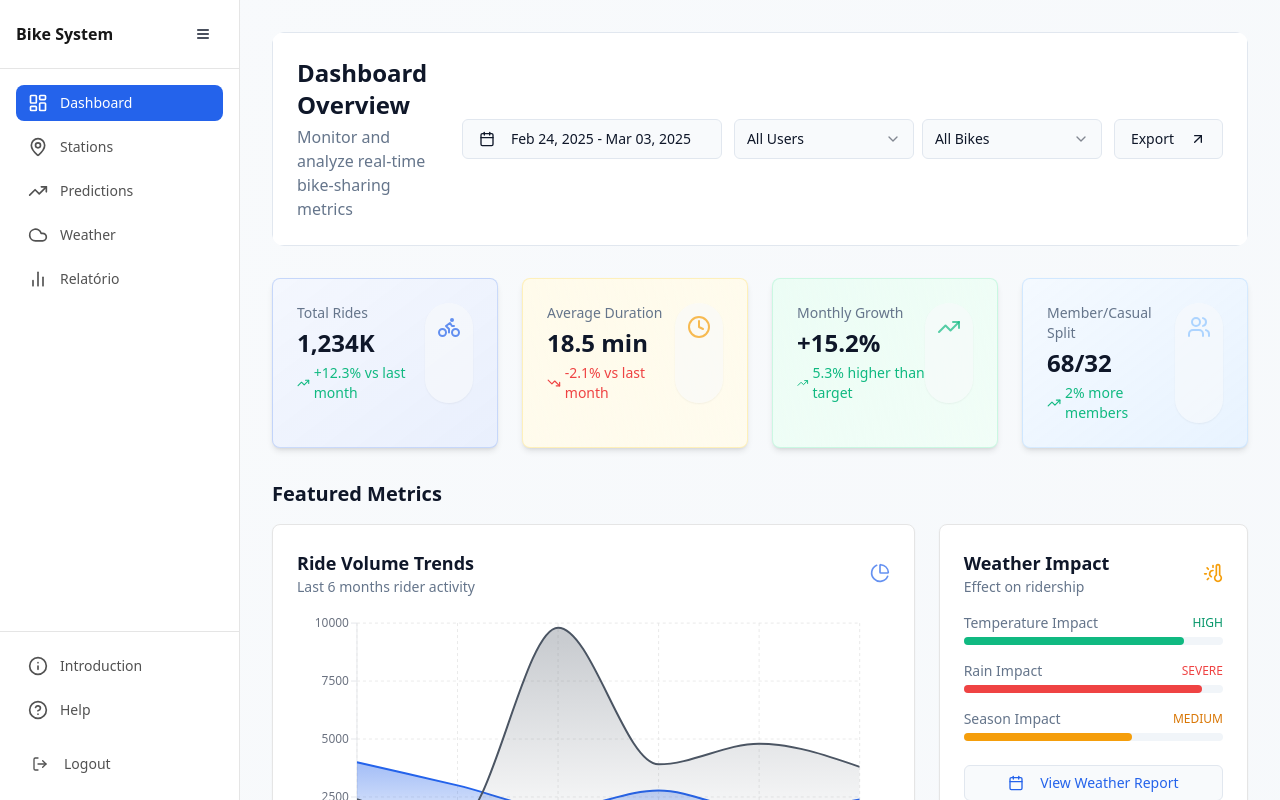
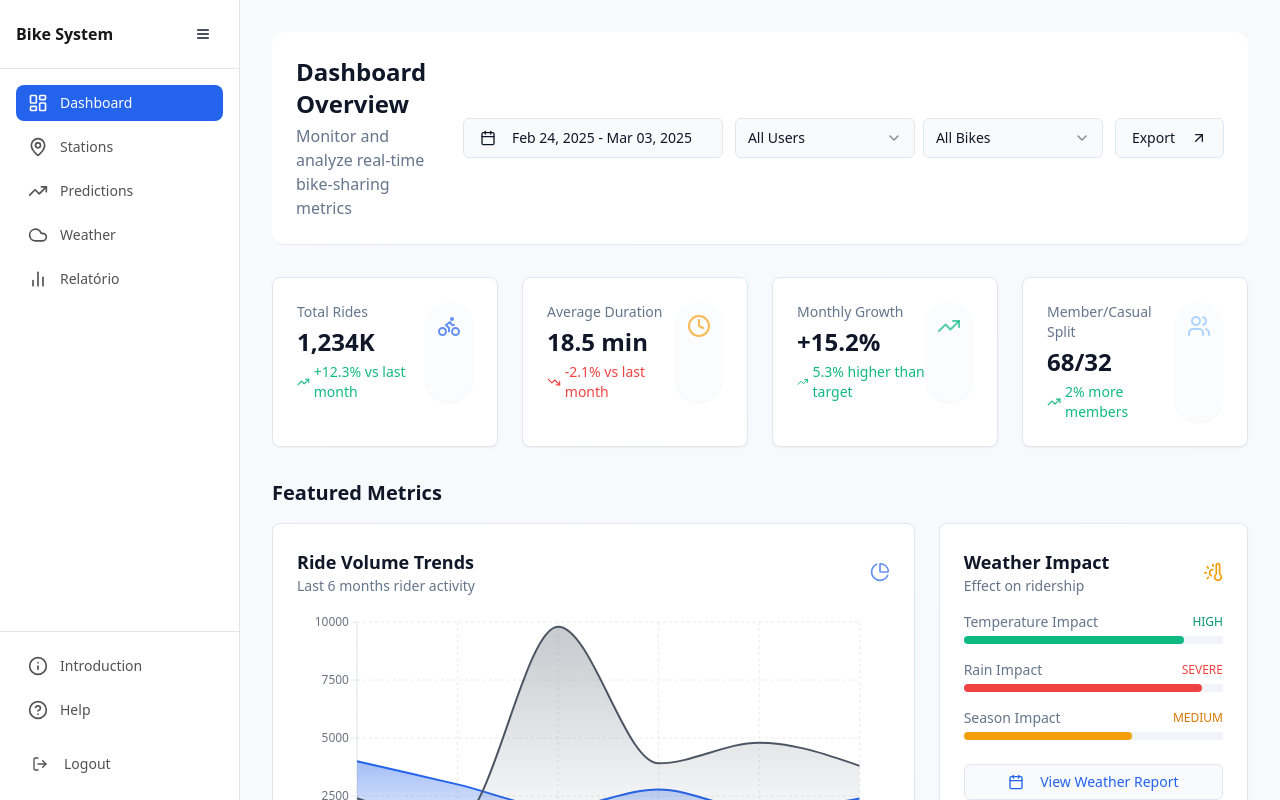
Before and after one commit to Ianleme/ride-analytics-dashboard, a React (Vite) app: page / in a window 1280 px wide. Shown: the top 800 px of the page. Built offline with nearby package versions, Linux system fonts and the light colour scheme.

Commit message:
Fix: Dashboard card and chart styling
The dashboard page cards and charts were missing the white background present on other pages.  This commit addresses the styling inconsistency.

```diff
--- a/src/components/dashboard/KPICard.tsx
+++ b/src/components/dashboard/KPICard.tsx
@@ -23,7 +23,7 @@ export function KPICard({
   return (
     <Card
       className={cn(
-        "p-6 hover-scale bg-gradient-to-br border transition-all duration-300 animate-fade-in",
+        "p-6 hover-scale bg-white border transition-all duration-300 animate-fade-in",
         className
       )}
     >
--- a/src/pages/Index.tsx
+++ b/src/pages/Index.tsx
@@ -28,6 +28,7 @@ const Index = () => {
   const [userType, setUserType] = useState<string>("all");
   const [bikeType, setBikeType] = useState<string>("all");
 
+  // Fix type error by creating a handler that matches the expected type
   const handleDateRangeChange = (value: DateRange) => {
     setDateRange(value);
   };
@@ -36,7 +37,7 @@ const Index = () => {
     <div className="min-h-screen bg-gradient-to-br from-background to-secondary/30 p-6 md:p-8">
       {/* Dashboard Header */}
       <div className="animate-fadeIn rounded-xl mb-8 overflow-hidden">
-        <div className="glass-card p-6 border-b border-border">
+        <div className="bg-white p-6 border-b border-border shadow-sm rounded-xl">
           <div className="flex flex-col lg:flex-row items-start lg:items-center justify-between gap-4">
             <div>
               <h1 className="text-2xl font-bold text-foreground">Dashboard Overview</h1>
@@ -97,7 +98,7 @@ const Index = () => {
           change="+12.3% vs last month"
           trend="up"
           icon={<Bike className="h-6 w-6 text-primary/70" />}
-          className="from-primary/5 to-primary/10 border-primary/20 shadow-md hover:shadow-lg"
+          className="border shadow-sm"
         />
         <KPICard
           title="Average Duration"
@@ -105,7 +106,7 @@ const Index = () => {
           change="-2.1% vs last month"
           trend="down"
           icon={<Clock className="h-6 w-6 text-amber-500/70" />}
-          className="from-amber-50 to-amber-100/30 border-amber-200/50 shadow-md hover:shadow-lg"
+          className="border shadow-sm"
         />
         <KPICard
           title="Monthly Growth"
@@ -113,7 +114,7 @@ const Index = () => {
           change="5.3% higher than target"
           trend="up"
           icon={<TrendingUp className="h-6 w-6 text-emerald-500/70" />}
-          className="from-emerald-50 to-emerald-100/30 border-emerald-200/50 shadow-md hover:shadow-lg"
+          className="border shadow-sm"
         />
         <KPICard
           title="Member/Casual Split"
@@ -121,7 +122,7 @@ const Index = () => {
           change="2% more members"
           trend="up"
           icon={<Users className="h-6 w-6 text-accent/70" />}
-          className="from-accent/10 to-accent/20 border-accent/30 shadow-md hover:shadow-lg"
+          className="border shadow-sm"
         />
       </div>
 
@@ -129,7 +130,7 @@ const Index = () => {
       <div className="mb-8">
         <h2 className="text-xl font-semibold mb-4 text-foreground">Featured Metrics</h2>
         <div className="grid grid-cols-1 lg:grid-cols-3 gap-6">
-          <Card className="glass-card p-6 col-span-1 lg:col-span-2 hover-scale animate-fade-in">
+          <Card className="bg-white p-6 col-span-1 lg:col-span-2 hover-scale animate-fade-in shadow-sm">
             <div className="flex items-center justify-between mb-4">
               <div>
                 <h3 className="text-lg font-semibold text-foreground">Ride Volume Trends</h3>
@@ -140,7 +141,7 @@ const Index = () => {
             <TrendChart />
           </Card>
 
-          <Card className="glass-card p-6 hover-scale animate-fade-in">
+          <Card className="bg-white p-6 hover-scale animate-fade-in shadow-sm">
             <div className="flex items-center justify-between mb-4">
               <div>
                 <h3 className="text-lg font-semibold text-foreground">Weather Impact</h3>
@@ -200,7 +201,7 @@ const Index = () => {
             View by Location
           </Button>
         </div>
-        <Card className="glass-card p-6 hover-scale animate-fade-in">
+        <Card className="bg-white p-6 hover-scale animate-fade-in shadow-sm">
           <DemandHeatmap />
         </Card>
       </div>
@@ -208,7 +209,7 @@ const Index = () => {
       {/* Top Routes */}
       <div className="mb-8">
         <h2 className="text-xl font-semibold mb-4 text-foreground">Popular Routes Analysis</h2>
-        <Card className="glass-card p-6 hover-scale animate-fade-in">
+        <Card className="bg-white p-6 hover-scale animate-fade-in shadow-sm">
           <TopRoutesTable />
         </Card>
       </div>
```
